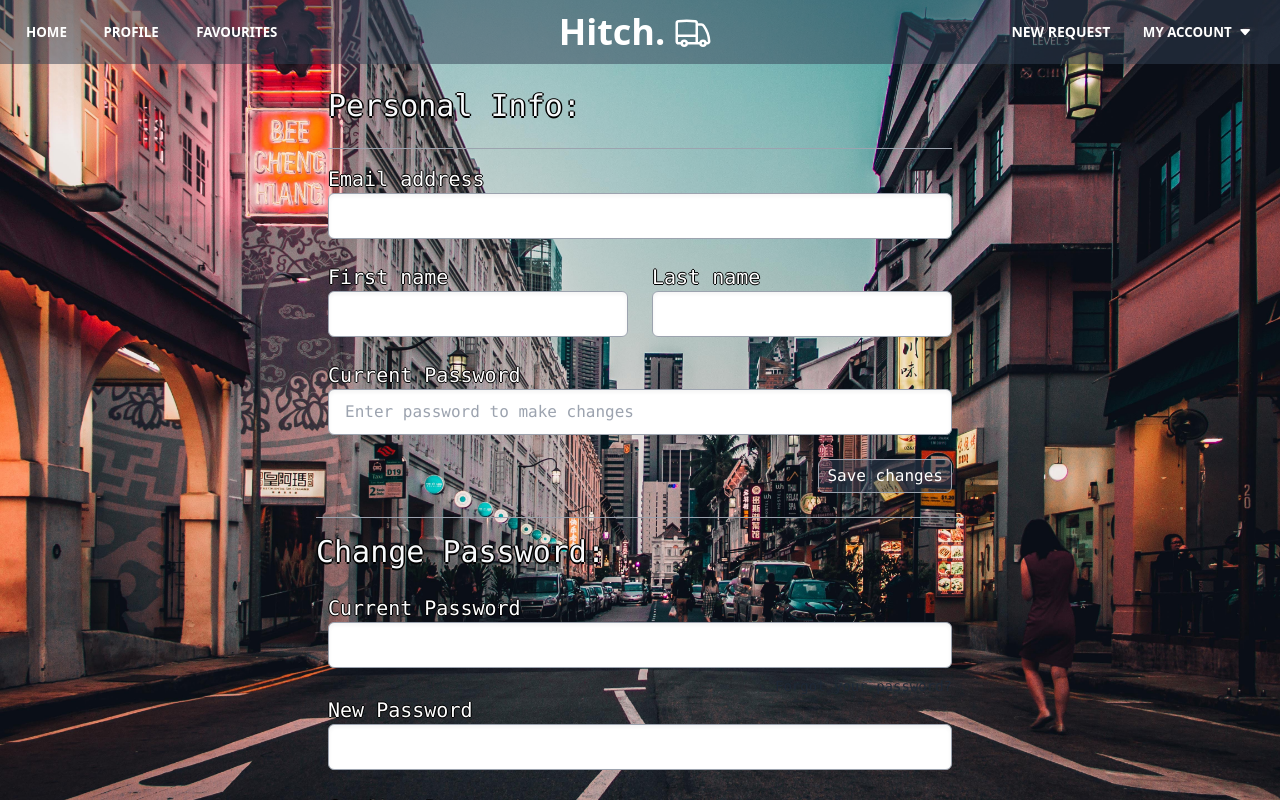
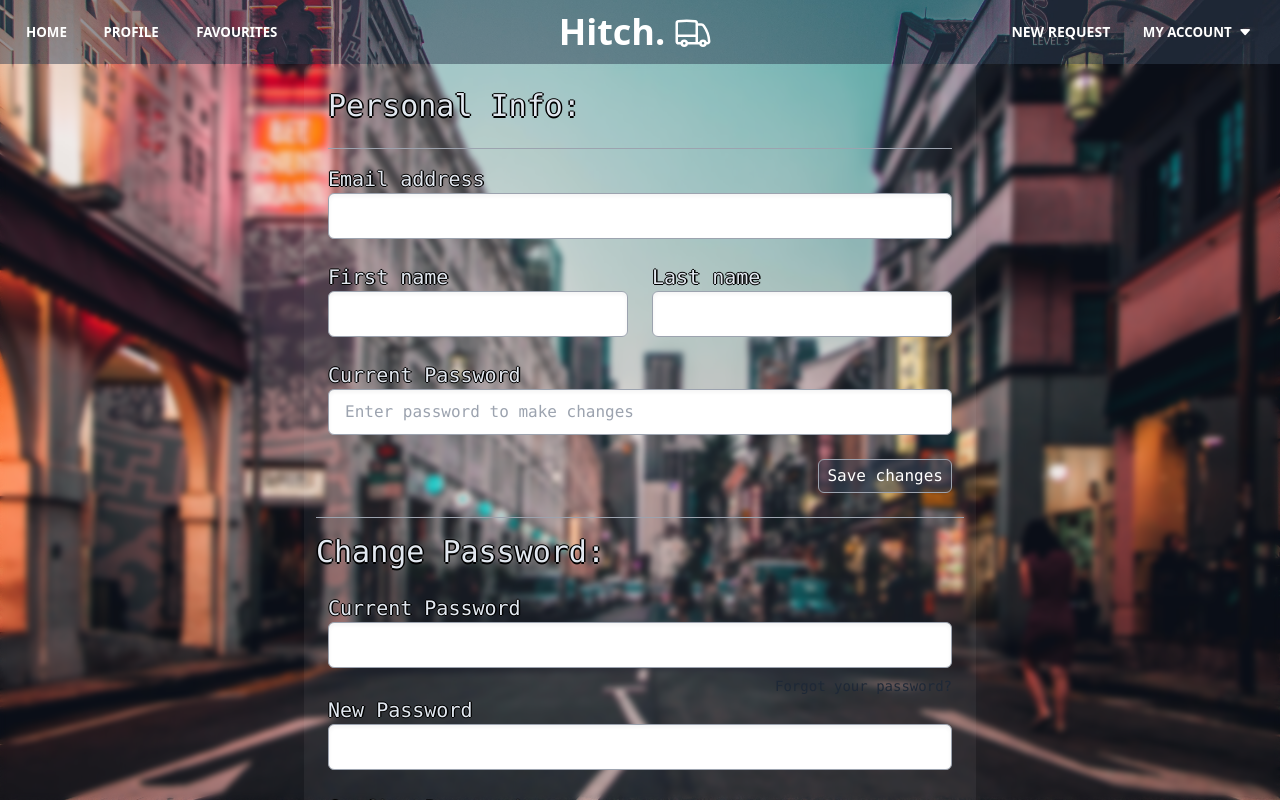
Before and after one commit to luketeosmu/sghitch, a Vue app: page /accountsettings in a window 1280 px wide. Built offline with nearby package versions, Linux system fonts and the light colour scheme; what @fawmi/vue-google-maps would draw is missing.

Commit message:
backdrop

```diff
--- a/src/components/AccSettingsForm.vue
+++ b/src/components/AccSettingsForm.vue
@@ -1,29 +1,29 @@
 <template>
     <div>
-        <div class="font-mono ">
+        <div class="font-mono backdrop-blur-[3px]">
             <div class="container mx-auto ">
-                <div class="inputs w-full max-w-2xl p-6 mx-auto ">
-                    <h1 style="text-shadow: 0.05em 0 black, 0 0.05em black, -0.05em 0 black, 0 -0.05em black;" class="text-3xl text-slate-50">Personal Info: </h1>
+                <div class="inputs w-full max-w-2xl p-6 mx-auto  bg-white bg-opacity-5 rounded-lg">
+                    <h1 style="text-shadow: 0.05em 0 black, 0 0.05em black, -0.05em 0 black, 0 -0.05em black;" class="text-3xl text-slate-200">Personal Info: </h1>
                     <form class="mt-6 border-t border-gray-400 pt-4">
                         <div class='flex flex-wrap -mx-3 mb-6'>
                             <div class="w-full">
                             <div class='w-full md:w-full px-3 mb-6'>
-                                <label style="text-shadow: 0.05em 0 black, 0 0.05em black, -0.05em 0 black, 0 -0.05em black;" class='text-white text-xl mb-2' for='grid-text-1'>Email address </label>
+                                <label style="text-shadow: 0.07em 0 black, 0 0.07em black, -0.05em 0 black, 0 -0.05em black;" class='text-slate-200 text-xl mb-2' for='grid-text-1'>Email address </label>
                                 <input class='appearance-none block w-full bg-white text-gray-700 border border-gray-400 shadow-inner rounded-md py-3 px-4 leading-tight focus:outline-none  focus:border-gray-500' id='grid-text-1' type='text' required>
                             </div>
                             <div class="flex items-center justify-between mt-4">
                                 <div class='w-full md:w-1/2 px-3 mb-6'>
-                                    <label style="text-shadow: 0.05em 0 black, 0 0.05em black, -0.05em 0 black, 0 -0.05em black;" class='text-white text-xl mb-2' >First name</label>
+                                    <label style="text-shadow: 0.07em 0 black, 0 0.07em black, -0.05em 0 black, 0 -0.05em black;" class='text-slate-200 text-xl mb-2' >First name</label>
                                     <input class='appearance-none block w-full bg-white text-gray-700 border border-gray-400 shadow-inner rounded-md py-3 px-4 leading-tight focus:outline-none  focus:border-gray-500' type='text'  required>
                                 </div>
                                 <div class='w-full md:w-1/2 px-3 mb-6'>
-                                    <label style="text-shadow: 0.05em 0 black, 0 0.05em black, -0.05em 0 black, 0 -0.05em black;" class='text-white text-xl mb-2' >Last name</label>
+                                    <label style="text-shadow: 0.07em 0 black, 0 0.07em black, -0.05em 0 black, 0 -0.05em black;" class='text-slate-200 text-xl mb-2' >Last name</label>
                                     <input class='appearance-none block w-full bg-white text-gray-700 border border-gray-400 shadow-inner rounded-md py-3 px-4 leading-tight focus:outline-none  focus:border-gray-500' type='text'  required>
                                 </div>
                             </div>
 
                             <div class='w-full md:w-full px-3 mb-6'>
-                                <label style="text-shadow: 0.05em 0 black, 0 0.05em black, -0.05em 0 black, 0 -0.05em black;" class='text-white text-xl mb-2' for='grid-text-1'>Current Password</label>
+                                <label style="text-shadow: 0.07em 0 black, 0 0.07em black, -0.05em 0 black, 0 -0.05em black;" class='text-slate-200 text-xl mb-2' for='grid-text-1'>Current Password</label>
                                 <input class='appearance-none block w-full bg-white text-gray-700 border border-gray-400 shadow-inner rounded-md py-3 px-4 leading-tight focus:outline-none  focus:border-gray-500' id='grid-text-1' type='password' placeholder="Enter password to make changes" required>
                             </div>
 
@@ -33,18 +33,18 @@
                             </div>
 
                             <div class="personal w-full border-t border-gray-400 pt-4">
-                                <h1 style="text-shadow: 0.05em 0 black, 0 0.05em black, -0.05em 0 black, 0 -0.05em black;" class="text-3xl text-slate-50">Change Password: </h1>
+                                <h1 style="text-shadow: 0.05em 0 black, 0 0.05em black, -0.05em 0 black, 0 -0.05em black;" class="text-3xl text-slate-200">Change Password: </h1>
                                 <div class='w-full md:w-full px-3 mt-6'>
-                                    <label style="text-shadow: 0.05em 0 black, 0 0.05em black, -0.05em 0 black, 0 -0.05em black;" class='text-white text-xl mb-2'>Current Password</label>
+                                    <label style="text-shadow: 0.07em 0 black, 0 0.07em black, -0.05em 0 black, 0 -0.05em black;" class='text-slate-200 text-xl mb-2'>Current Password</label>
                                     <input class='appearance-none block w-full bg-white text-gray-700 border border-gray-400 shadow-inner rounded-md py-3 px-4 leading-tight focus:outline-none  focus:border-gray-500' type='password'  required>
                                     <span @click='' class="flex justify-end text-sm mt-2 hover:text-yellow-500 cursor-pointer">Forgot your password? </span>
                                 </div>
                                 <div class='w-full md:w-full px-3 mb-6'>
-                                    <label style="text-shadow: 0.05em 0 black, 0 0.05em black, -0.05em 0 black, 0 -0.05em black;" class='text-white text-xl mb-2'>New Password</label>
+                                    <label style="text-shadow: 0.07em 0 black, 0 0.07em black, -0.05em 0 black, 0 -0.05em black;" class='text-slate-200 text-xl mb-2'>New Password</label>
                                     <input class='appearance-none block w-full bg-white text-gray-700 border border-gray-400 shadow-inner rounded-md py-3 px-4 leading-tight focus:outline-none  focus:border-gray-500' type='password'  required>
                                 </div>
                                 <div class='w-full md:w-full px-3 mb-6'>
-                                    <label style="text-shadow: 0.05em 0 black, 0 0.05em black, -0.05em 0 black, 0 -0.05em black;" class='text-white text-xl mb-2'>Confirm Password</label>
+                                    <label style="text-shadow: 0.07em 0 black, 0 0.07em black, -0.05em 0 black, 0 -0.05em black;" class='text-slate-200 text-xl mb-2'>Confirm Password</label>
                                     <input class='appearance-none block w-full bg-white text-gray-700 border border-gray-400 shadow-inner rounded-md py-3 px-4 leading-tight focus:outline-none  focus:border-gray-500' type='password'  required>
                                 </div>
 
```
